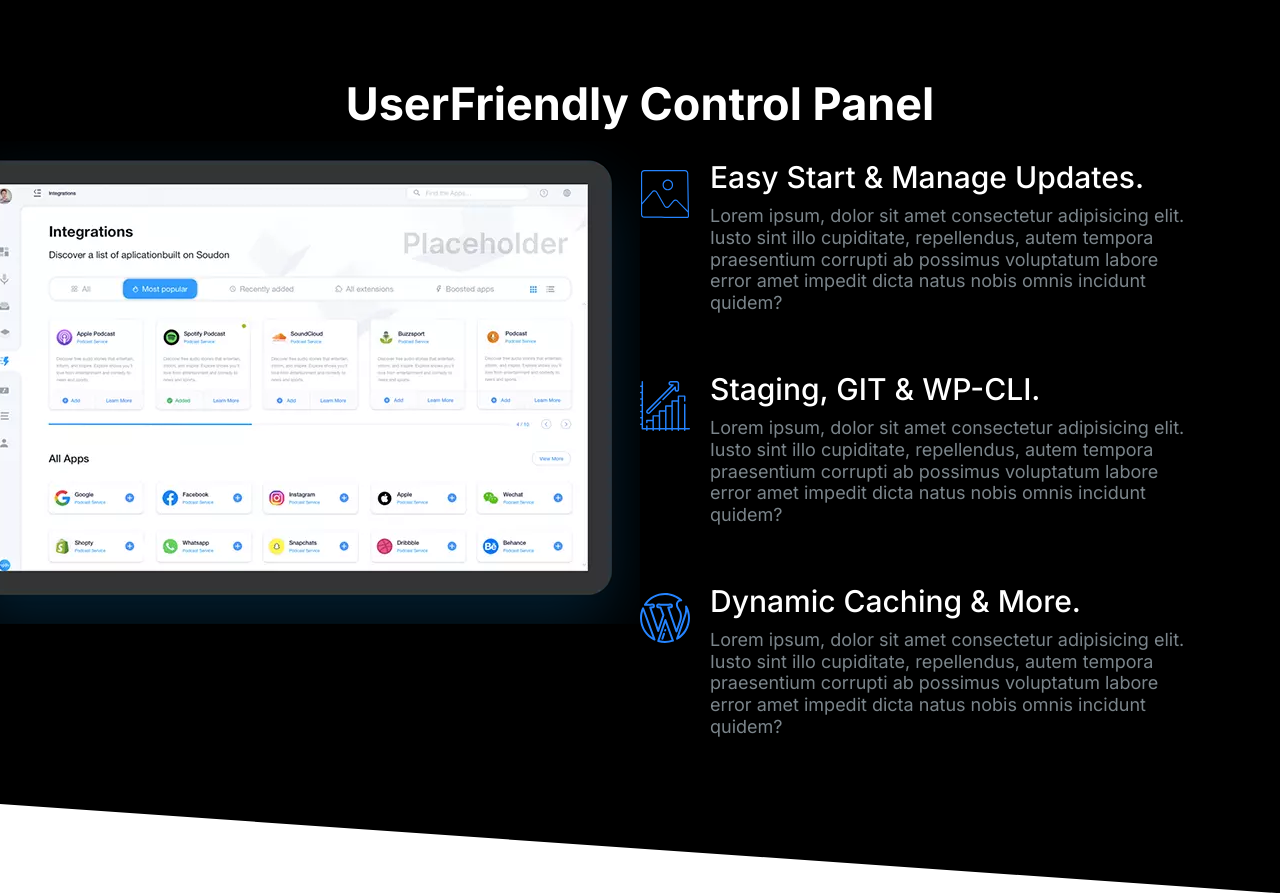
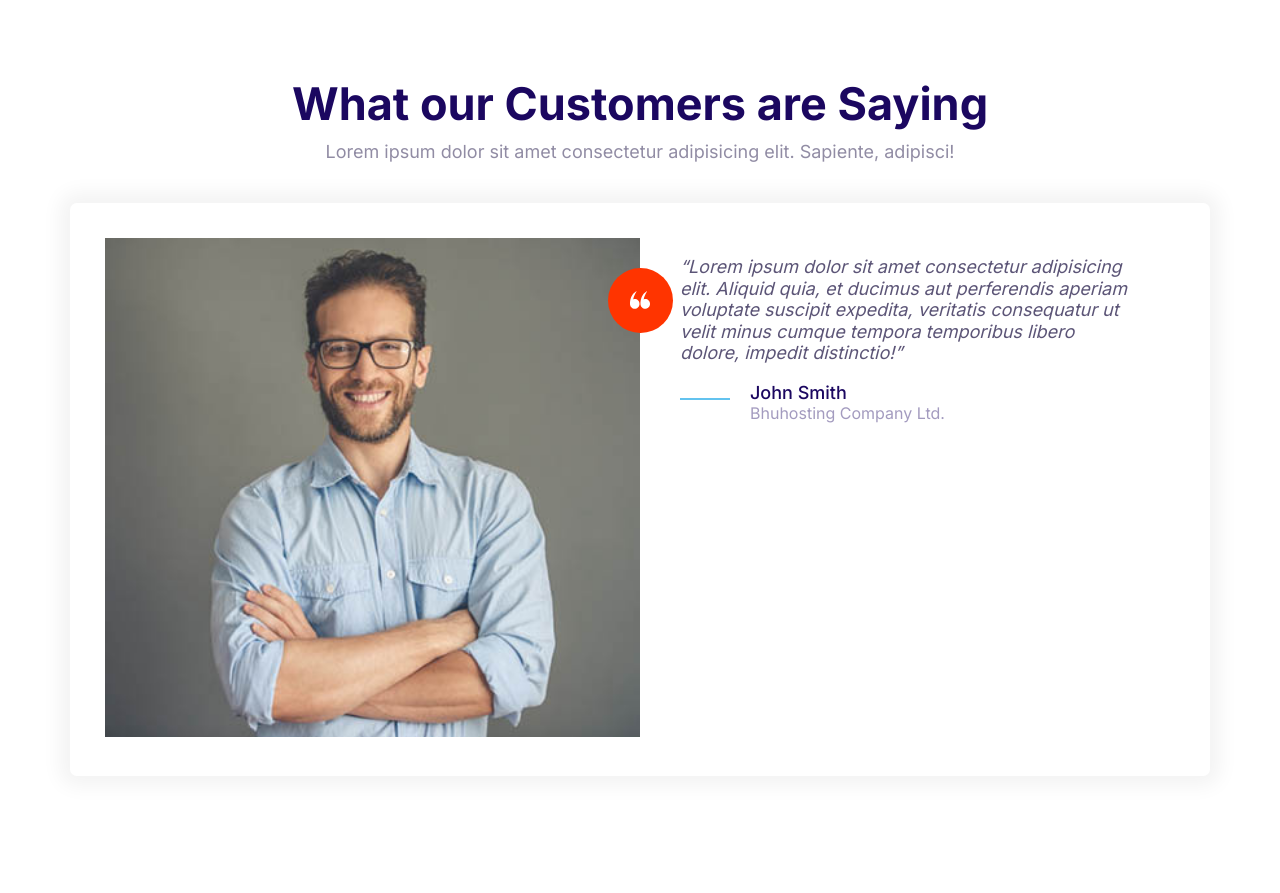
Before and after one commit to SomDhen/bhuhosting, a plain HTML site: page index.html in a window 1280 px wide. After the commit the page ends 816 px from the top, so only its background shows below. Drawn offline with Linux system fonts and the light colour scheme.

Commit message:
Define the testimonial block components.

```diff
--- a/css/styles.css
+++ b/css/styles.css
@@ -614,6 +614,7 @@ a {
 
 .block__header {
   text-align: center;
+  margin-bottom: 4rem;
 }
 
 .block__heading {
--- a/index.html
+++ b/index.html
@@ -16,60 +16,40 @@
     <link rel="stylesheet" href="css/styles.css">
 </head>
 <body>
-    <section class="block block--dark block--skewed-right block-showcase">
+    <section class="block">
         <header class="block__header">
-            <h2>UserFriendly Control Panel</h2>
+            <h2>What our Customers are Saying</h2>
+            <p>Lorem ipsum dolor sit amet consectetur adipisicing elit. Sapiente, adipisci!</p>
         </header>
-        <div class="container grid grid--1x2">
-           <picture class="block-showcase__image">
-               <source type="image/webp"
-               srcset="images/ipad.webp 1x, images/ipad@2x.webp 2x">
-               <source type="image/png"
-               srcset="images/ipad.png 1x, images/ipad@2x.png 2x">
-               <img src="images/ipad.png" alt="">
-            </picture>
-            <ul class="list">
-                <li>
+        <div class="container">
+            <div class="card testimonial">
+                <div class="grid grid--1x2">
+                    <div class="testimonial__image">
+                        <img src="images/testimonial.jpg" alt="A happy, smiling customer.">
+                        <span class="icon-container icon-container--accent">
+                            <svg class="icon icon--white icon--small">
+                                <use xlink:href="images/sprite.svg#quotes"></use>
+                              </svg>
+                        </span>
+                    </div>
+                    <blockquote class="quote">
+                        <p class="quote__text">Lorem ipsum dolor sit amet consectetur adipisicing elit. Aliquid quia, et ducimus aut perferendis aperiam voluptate suscipit expedita, veritatis consequatur ut velit minus cumque tempora temporibus libero dolore, impedit distinctio!</p>
+                        <footer>
                             <div class="media">
                                 <div class="media__image">
-                            <svg class="icon icon--primary">
-                                <use xlink:href="images/sprite.svg#snap"></use>
+                                    <svg class="icon icon--primary quote__line">
+                                        <use xlink:href="images/sprite.svg#line"></use>
                                       </svg>
                                 </div>
                                 <div class="media__body">
-                            <h3 class="media__title">Easy Start & Manage Updates.</h3>
-                            <p>Lorem ipsum, dolor sit amet consectetur adipisicing elit. Iusto sint illo cupiditate, repellendus, autem tempora praesentium corrupti ab possimus voluptatum labore error amet impedit dicta natus nobis omnis incidunt quidem?</p>
+                                    <h3 class="media__title quote__author">John Smith</h3>
+                                    <p class="quote__organization">Bhuhosting Company Ltd.</p>
                                 </div>
                             </div>
-                </li>
-                <li>
-                    <div class="media">
-                        <div class="media__image">
-                            <svg class="icon icon--primary">
-                                <use xlink:href="images/sprite.svg#growth"></use>
-                              </svg>
-                        </div>
-                        <div class="media__body">
-                            <h3 class="media__title">Staging, GIT & WP-CLI.</h3>
-                            <p>Lorem ipsum, dolor sit amet consectetur adipisicing elit. Iusto sint illo cupiditate, repellendus, autem tempora praesentium corrupti ab possimus voluptatum labore error amet impedit dicta natus nobis omnis incidunt quidem?</p>
+                        </footer>
+                    </blockquote>
                 </div>
             </div>
-                </li>
-                <li>
-                    <div class="media">
-                        <div class="media__image">
-                            <svg class="icon icon--primary">
-                                <use xlink:href="images/sprite.svg#wordpress"></use>
-                              </svg>
-                        </div>
-                        <div class="media__body">
-                            <h3 class="media__title">Dynamic Caching & More.</h3>
-                            <p>Lorem ipsum, dolor sit amet consectetur adipisicing elit. Iusto sint illo cupiditate, repellendus, autem tempora praesentium corrupti ab possimus voluptatum labore error amet impedit dicta natus nobis omnis incidunt quidem?</p>
-                        </div>
-                    </div>
-                </li>
-
-            </ul>
         </div>
     </section>
 
```
Also changed, not shown: components/testimonials-block.html (added, +36 -0 lines). Lines whose indentation alone changed are shown as unchanged.
